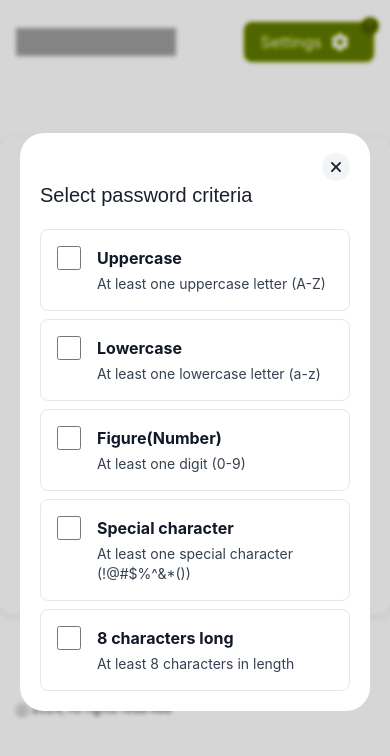
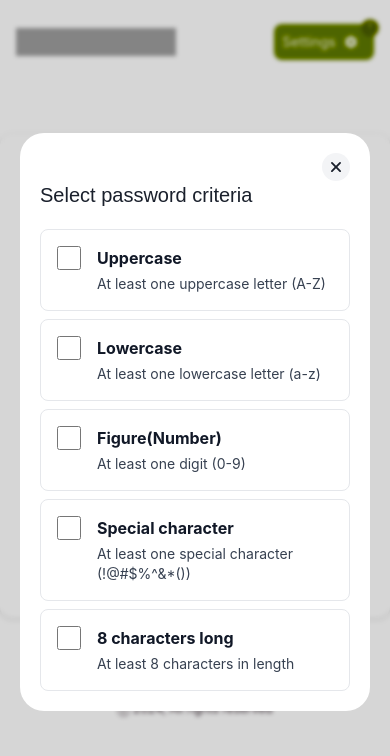
Before and after one commit to olawalessed/foodcourt-auth, a React (Vite) app: page / in a window 390 px wide. Shown: the top 756 px of the page. Built offline with nearby package versions, Linux system fonts and the light colour scheme; grey boxes are pictures that could not be loaded.

Commit message:
Added login link to registration form

```diff
--- a/src/components/layout/Footer.tsx
+++ b/src/components/layout/Footer.tsx
@@ -2,7 +2,7 @@
 
 export default function Footer() {
   return (
-    <div className="w-full h-[10vh] flex items-center justify-between mx-auto px-4 sm:px-6 lg:px-10">
+    <div className="w-full h-[10vh] flex items-center justify-center md:justify-between mx-auto px-4 sm:px-6 lg:px-10">
       <p className="md:text-sm text-xs">
         ⓒ {new Date().getFullYear().toString()}, All rights reserved
       </p>
--- a/src/components/layout/MainLayout.tsx
+++ b/src/components/layout/MainLayout.tsx
@@ -8,7 +8,7 @@ export default function MainLayout({
 }) {
   return (
     <>
-      <div className="flex flex-col h-[89vh] justify-between">
+      <div className="flex flex-col h-[89vh] md:h-screen justify-between">
         <HeaderBar />
         <div className="w-full md:mx-auto md:h-[80vh] flex items-center justify-center">
           <div className="p-10 md:p-16 md:w-[700px] rounded-xl bg-white drop-shadow">
--- a/src/components/main/MainForm.tsx
+++ b/src/components/main/MainForm.tsx
@@ -6,7 +6,7 @@ import {
   checkPasswordStrength,
   pwc,
 } from "../../utils/validInputChecker";
-import { Alert, AlertIcon } from "@chakra-ui/react";
+import { Alert, AlertIcon, Spacer } from "@chakra-ui/react";
 import { useEffect, useState } from "react";
 import useInputValidator from "../../hooks/useInputValidator";
 import { useCheckBoxStore } from "../../store/checkBoxStore";
@@ -126,7 +126,7 @@ export default function MainForm() {
             {/* // TODO: Convert to component */}
             <div
               className={`h-10 flex items-center justify-between pt-2.5 pb-5 ${
-                disableFormInput || !password.length ? "opacity-0" : "flex"
+                disableFormInput || !password.length ? "hidden" : "flex"
               }`}
             >
               <p className="text-gray-400">
@@ -164,6 +164,7 @@ export default function MainForm() {
               </div>
             </div>
 
+            <Spacer className="py-1" />
             <button
               type="button"
               disabled={passwordError.length !== 0 || !inputIsValid}
@@ -171,6 +172,9 @@ export default function MainForm() {
             >
               Submit
             </button>
+            <div className="mt-2">
+              <p className="font-book text-sm md:text-base">I have an account already <span className="text-sky-800">Login</span></p>
+            </div>
           </form>
         </div>
       </div>
--- a/src/components/settings/SettingsMenu.tsx
+++ b/src/components/settings/SettingsMenu.tsx
@@ -20,34 +20,36 @@ export default function SettingsMenu() {
 
   return (
     <>
-      <div className="flex items-center justify-end">
       <div className="group">
         {/* <div className="hidden justify-center items-center h-12 rounded-lg cursor-pointer hover:bg-rose-100 group-hover:flex bg-rose-400 absolute translate-x-1 translate-y-1" /> */}
         <button
-            className={`flex justify-center space-x-2 items-center px-4 py-2 rounded-lg cursor-pointer hover:bg-rose-600 relative ${
+          className={`flex justify-center space-x-2 items-center px-2 md:px-4 py-2 rounded-lg cursor-pointer hover:bg-rose-600 relative ${
             isModalOpen ? "bg-rose-500 text-white" : "bg-gray-100"
-            }  relative focus:outline-none outline-none`}
+          }  focus:outline-none outline-none`}
           type="button"
           onClick={openModal}
         >
-            <p className="group-hover:text-white">Settings</p>
+          <p className="group-hover:text-white text-sm md:text-base">
+            Settings
+          </p>
           <Cog6ToothIcon
-              className={`w-5 h-5 group-hover:text-white ${
+            className={`md:w-5 md:h-5 w-3.5 h-3.5 group-hover:text-white ${
               isModalOpen ? "text-white" : "text-black"
             }`}
           />
           <span className="">
             {disableFormInput ? (
-                <ExclamationCircleIcon className={` w-5 h-5 md:w-6 md:h-6 rounded-md absolute -right-1.5 -top-1.5 flex justify-center items-center ${"text-rose-600"}`} />
+              <ExclamationCircleIcon
+                className={` w-5 h-5 md:w-6 md:h-6 rounded-md absolute -right-1.5 -top-1.5 flex justify-center items-center ${"text-rose-600"}`}
+              />
             ) : (
               <CheckCircleIcon
-                  className={` w-5 h-5 md:w-6 md:h-6 rounded-md absolute -right-1.5 -top-1.5 flex justify-center items-center text-emerald-600`}
+                className={` w-4 h-4 md:w-6 md:h-6 rounded-md absolute -right-1.5 -top-1.5 flex justify-center items-center text-emerald-600`}
               />
             )}
           </span>
         </button>
       </div>
-      </div>
     </>
   );
 }
```
Lines whose indentation alone changed are shown as unchanged.
